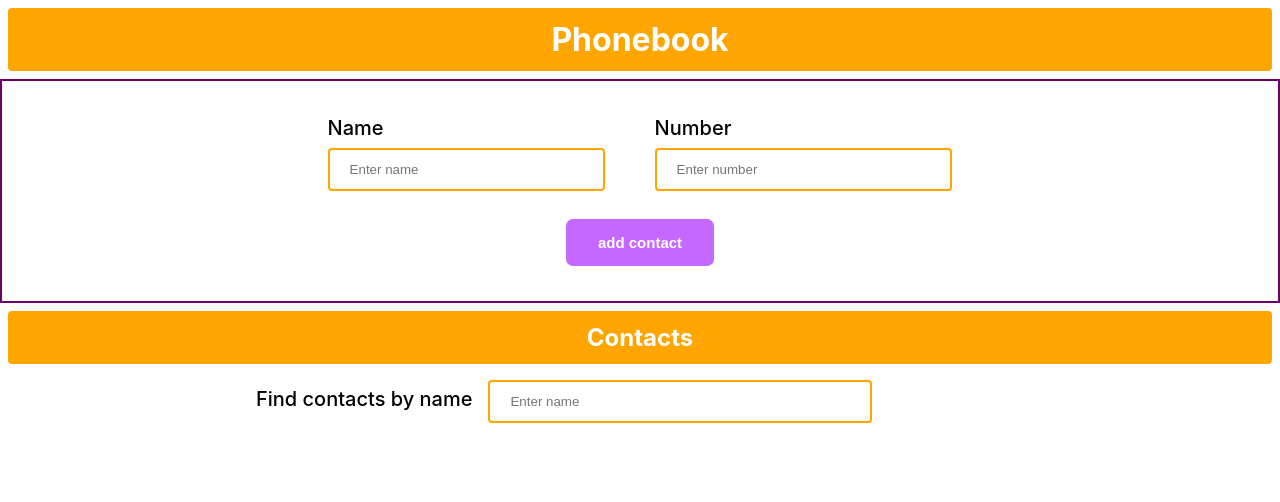
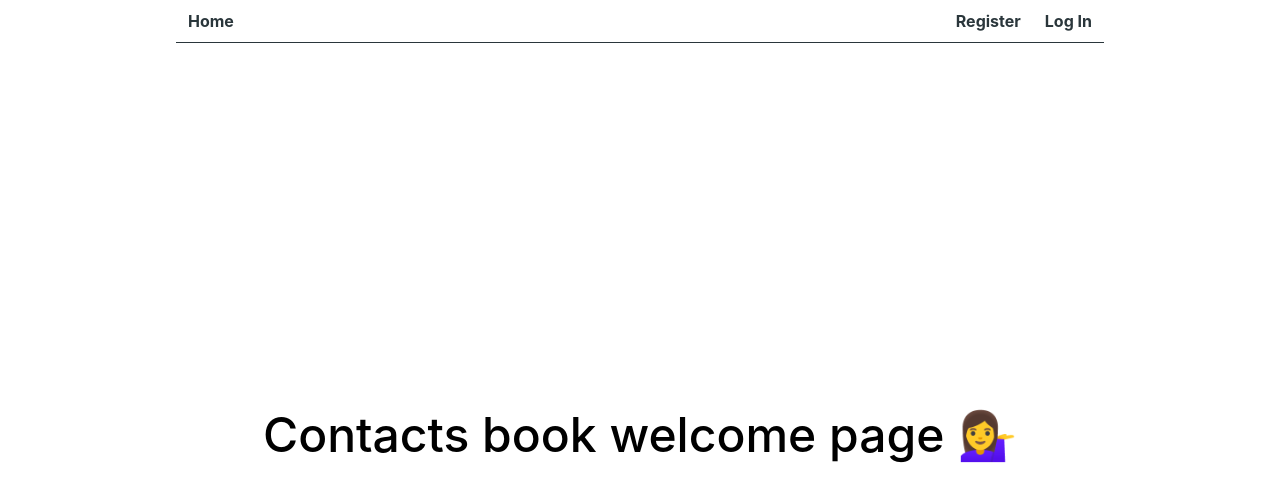
Before and after one commit to IrynaYrrr/goit-react-hw-08-phonebook, a React (Create React App) app: page /#/ in a window 1280 px wide. Shown: the top 502 px of the page. Built offline with nearby package versions, Linux system fonts and the light colour scheme.

Commit message:
refactor code

```diff
--- a/package.json
+++ b/package.json
@@ -9,8 +9,10 @@
     "@testing-library/react": "^12.1.4",
     "@testing-library/user-event": "^13.5.0",
     "axios": "^1.6.2",
+    "modern-normalize": "^2.0.0",
     "react": "^18.1.0",
     "react-dom": "^18.1.0",
+    "react-helmet": "^6.1.0",
     "react-hot-toast": "^2.4.1",
     "react-redux": "^8.1.3",
     "react-router-dom": "^6.21.1",
--- a/src/components/App.jsx
+++ b/src/components/App.jsx
@@ -1,26 +1,19 @@
-import React, { useEffect } from "react";
-import { ContactForm } from './ContactForm/ContactForm';
-import { Filter } from './Filter/Filter';
-import { ContactList } from './ContactList/ContactList';
-import { useDispatch, useSelector } from 'react-redux';
-import { selectError, selectIsLoading } from 'redux/contacts/selectors';
+import React, { lazy, useEffect } from "react";
+import { useDispatch } from 'react-redux';
 import { refreshUser } from 'redux/auth/operations';
 import { useAuth } from 'hooks';
+import { Layout } from './Layout';
+import { Route, Routes } from 'react-router-dom';
+import { PrivateRoute } from './PrivateRoute';
+import { RestrictedRoute } from './RestrictedRoute';
 
-const headersStyles = {
-  margin: 8,
-  padding: "12px 16px",
-  borderRadius: 4,
-  backgroundColor: "orange",
-  color: "white",
-  textAlign: 'center',
-};
+const HomePage = lazy(() => import('../pages/Home'));
+const RegisterPage = lazy(() => import('../pages/Register'));
+const LoginPage = lazy(() => import('../pages/Login'));
+const ContactsPage = lazy(() => import('../pages/Contacts'));
 
 export const App = () => {
   const dispatch = useDispatch();
-  const isLoading = useSelector(selectIsLoading);
-  const error = useSelector(selectError);
-
   const { isRefreshing } = useAuth();
 
   useEffect(() => {
@@ -31,13 +24,28 @@ export const App = () => {
   return isRefreshing ? (
     <b>Refreshing user...</b>
   ) : (
-    <div>
-      <h1 style={headersStyles}>Phonebook</h1>
-      <ContactForm />
-      {isLoading && !error && <b>Request in progress...</b>}
-      <h2 style={headersStyles}>Contacts</h2>
-      <Filter />
-      <ContactList />
-    </div>
+    <Routes>
+      <Route path="/" element={<Layout />}>
+        <Route index element={<HomePage />} />
+        <Route
+          path="/register"
+          element={
+            <RestrictedRoute redirectTo="/contacts" component={<RegisterPage />} />
+          }
+        />
+        <Route
+          path="/login"
+          element={
+            <RestrictedRoute redirectTo="/contacts" component={<LoginPage />} />
+          }
+        />
+        <Route
+          path="/contacts"
+          element={
+            <PrivateRoute redirectTo="/login" component={<ContactsPage />} />
+          }
+        />
+      </Route>
+    </Routes>
   )
 }
--- a/src/components/AppBar/AppBar.jsx
+++ b/src/components/AppBar/AppBar.jsx
@@ -1,5 +1,5 @@
 import { Navigation } from '../Navigation/Navigation';
-import { UserMenu } from '../UserMenu/UserMenu';
+import { UserMenu } from 'components/userMenu/UserMenu';
 import { AuthNav } from '../AuthNav/AuthNav';
 import { useAuth } from 'hooks';
 import css from './AppBar.module.css';
--- a/src/components/RegisterForm/RegisterForm.module.css
+++ b/src/components/RegisterForm/RegisterForm.module.css
@@ -1,38 +1,9 @@
-import { useDispatch } from 'react-redux';
-import { register } from 'redux/auth/operations';
-import css from './RegisterForm.module.css';
+.form {
+  width: 320px;
+}
 
-export const RegisterForm = () => {
-  const dispatch = useDispatch();
-
-  const handleSubmit = e => {
-    e.preventDefault();
-    const form = e.currentTarget;
-    dispatch(
-      register({
-        name: form.elements.name.value,
-        email: form.elements.email.value,
-        password: form.elements.password.value,
-      })
-    );
-    form.reset();
-  };
-
-  return (
-    <form className={css.form} onSubmit={handleSubmit} autoComplete="off">
-      <label className={css.label}>
-        Username
-        <input type="text" name="name" />
-      </label>
-      <label className={css.label}>
-        Email
-        <input type="email" name="email" />
-      </label>
-      <label className={css.label}>
-        Password
-        <input type="password" name="password" />
-      </label>
-      <button type="submit">Register</button>
-    </form>
-  );
-};
+.label {
+  display: flex;
+  flex-direction: column;
+  margin-bottom: 16px;
+}
--- a/src/index.js
+++ b/src/index.js
@@ -1,12 +1,21 @@
 import React from 'react';
 import ReactDOM from 'react-dom/client';
 import { App } from 'components/App';
+import { BrowserRouter } from 'react-router-dom';
+import { PersistGate } from 'redux-persist/integration/react';
 import { Provider } from 'react-redux';
-import { store } from 'redux/store';
-import './index.css';
+import { persistor, store} from 'redux/store';
+import 'modern-normalize';
+import './index.css'
 
 ReactDOM.createRoot(document.getElementById('root')).render(
-  <Provider store={store}>
-      <App />
-  </Provider >
+  <React.StrictMode>
+    <Provider store={store}>
+      <PersistGate loading={null} persistor={persistor}>
+        <BrowserRouter>
+          <App />
+        </BrowserRouter>
+      </PersistGate>
+    </Provider>
+  </React.StrictMode>
 );
```
Also changed, not shown: 1 other file (tests, documents, lock files or other folders).
